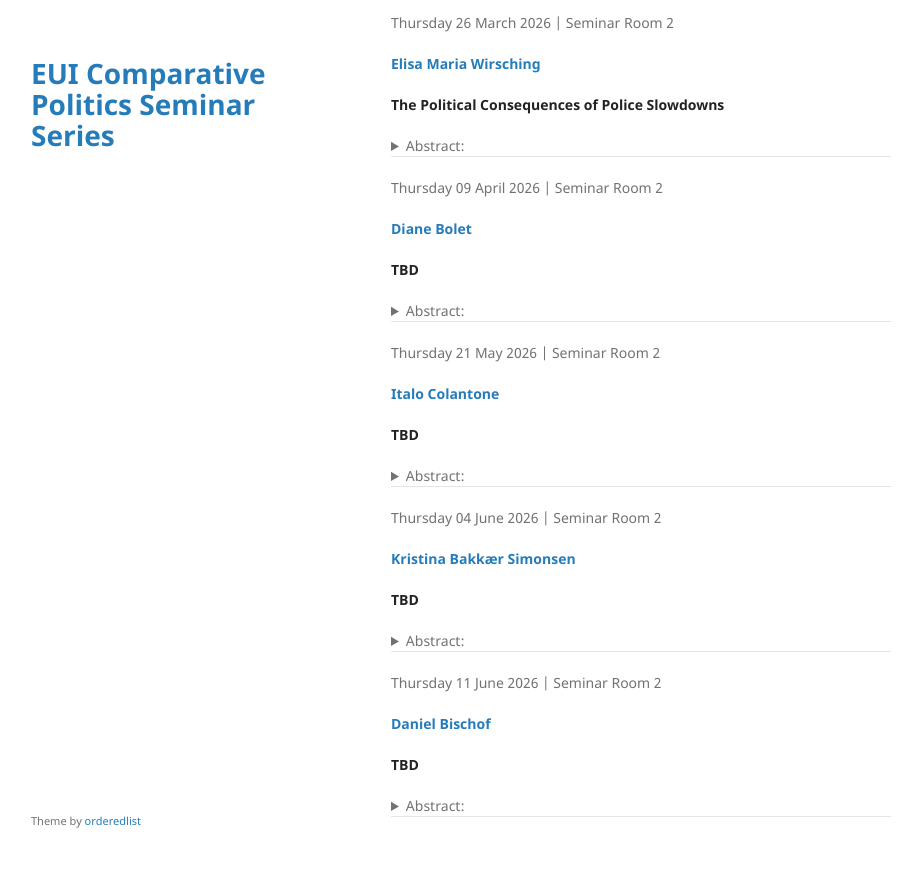
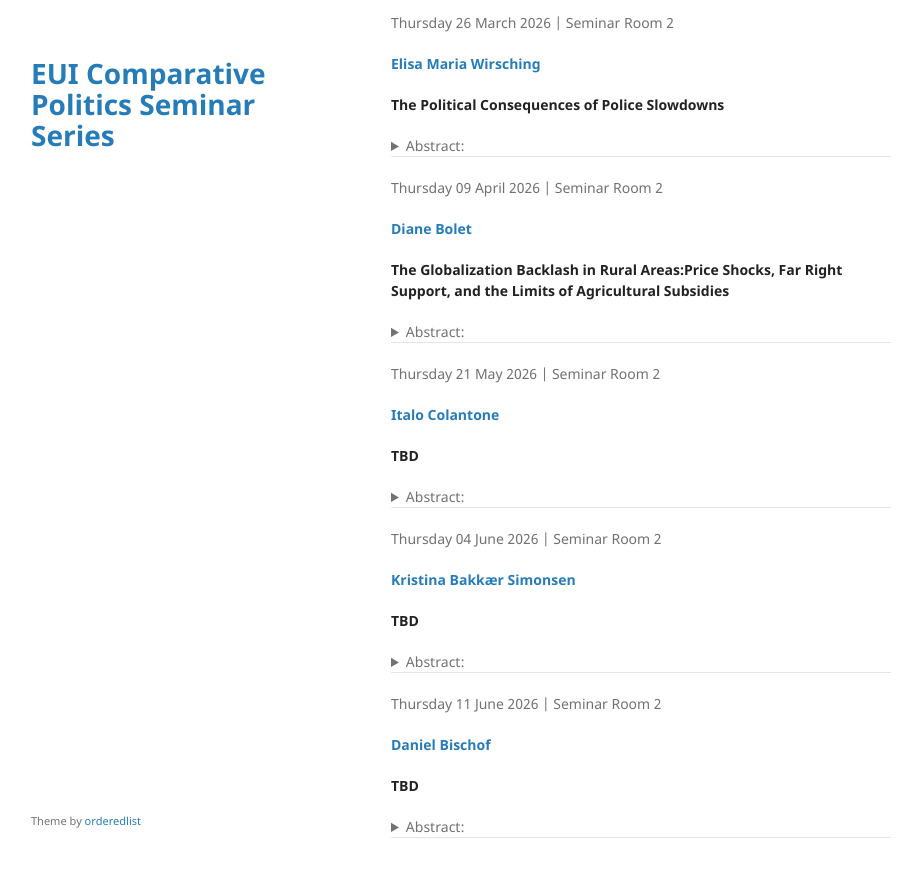
Before and after one commit to cpss-eui/cpss-eui.github.io, a Jekyll site: the page built from index.md, in a window 1280 px wide and 900 px high, scrolled down 1112 px. Shown: the top 877 px of the window, without its empty margins (179-1101 px from the left). Built offline with Jekyll 4.4.1, drawn with Linux system fonts in a browser that asks for light colours; our own code applies the rules of GitHub Pages for plain Markdown files; some of the changed lines change nothing that is shown.

Commit message:
See https://github.com/cpss-eui/comparative-politics-seminar-series/commit/957d93597ac28c86d73bbdfc956872aa446630c8 from refs/heads/main

```diff
--- a/index.md
+++ b/index.md
@@ -197,14 +197,34 @@ Thursday 09 April 2026 | Seminar Room 2
 <strong><a href='https://www.dianebolet.com/'>Diane Bolet</a></strong>
 </p>
 
-**TBD**
+**The Globalization Backlash in Rural Areas:Price Shocks, Far Right
+Support, and the Limits of Agricultural Subsidies**
 
 <details>
 <summary>
 Abstract:
 </summary>
 <p>
-TBD
+In recent years, the world has witnessed a growing backlash against
+globalization, yet the policy responses to this shift remain poorly
+understood. This paper examines how economic volatility shapes political
+behavior in rural farming areas and whether redistributive policies can
+moderate its effects. We argue that sharp declines in the prices of
+locally produced agricultural goods increase support for radical right
+parties among rural residents, reflecting a shift toward protectionist
+preferences. We test this argument in France (2008–2022) using a
+shift–share instrument that leverages global commodity price trends and
+local production patterns to identify the causal effect of agricultural
+price shocks on electoral outcomes. We then assess the moderating role
+of farmers’ subsidies under the EU’s Common Agricultural Policy (CAP).
+We find that while CAP funding helps cushion economic insecurity, it
+does not fully offset the political consequences of price declines. An
+original survey of 1,542 farmers shows that place-based grievances and
+perceived status loss are strongly correlated with concerns about price
+declines, underscoring the limits of redistribution alone. The study
+contributes to debates on the political fallout of globalization by
+demonstrating that effective responses must address both the economic
+and cultural dimensions of rural discontent.
 </p>
 </details>
 <hr>
```
Also changed, not shown: 1 other file.
